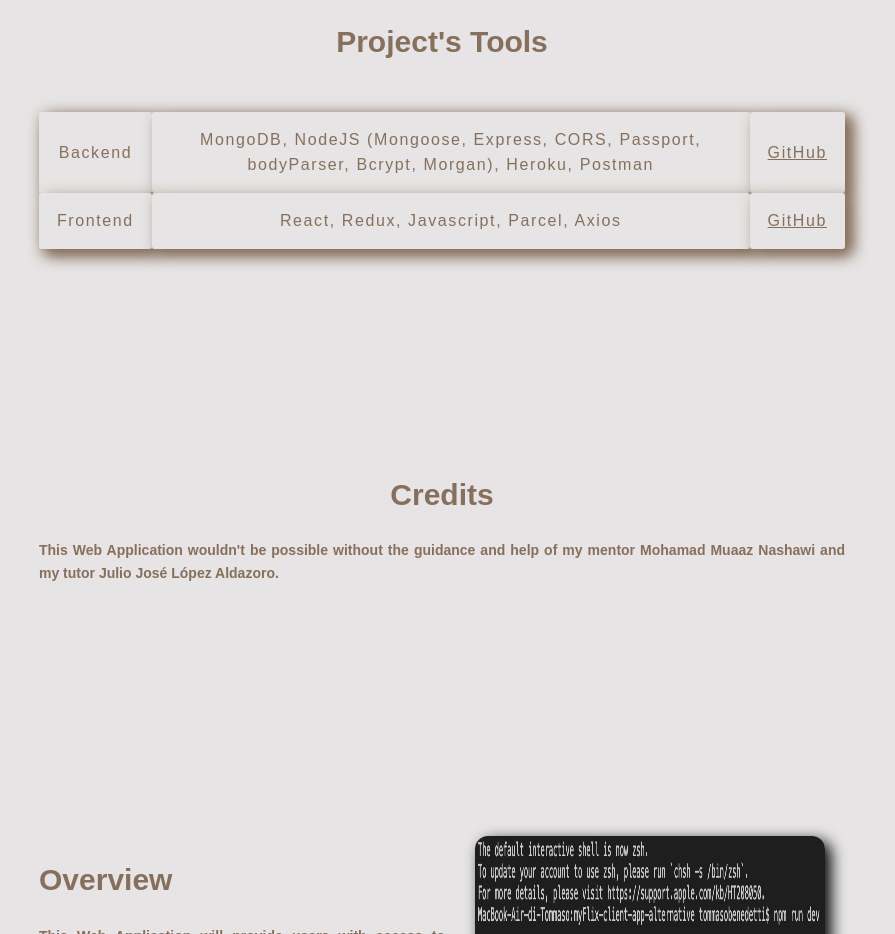
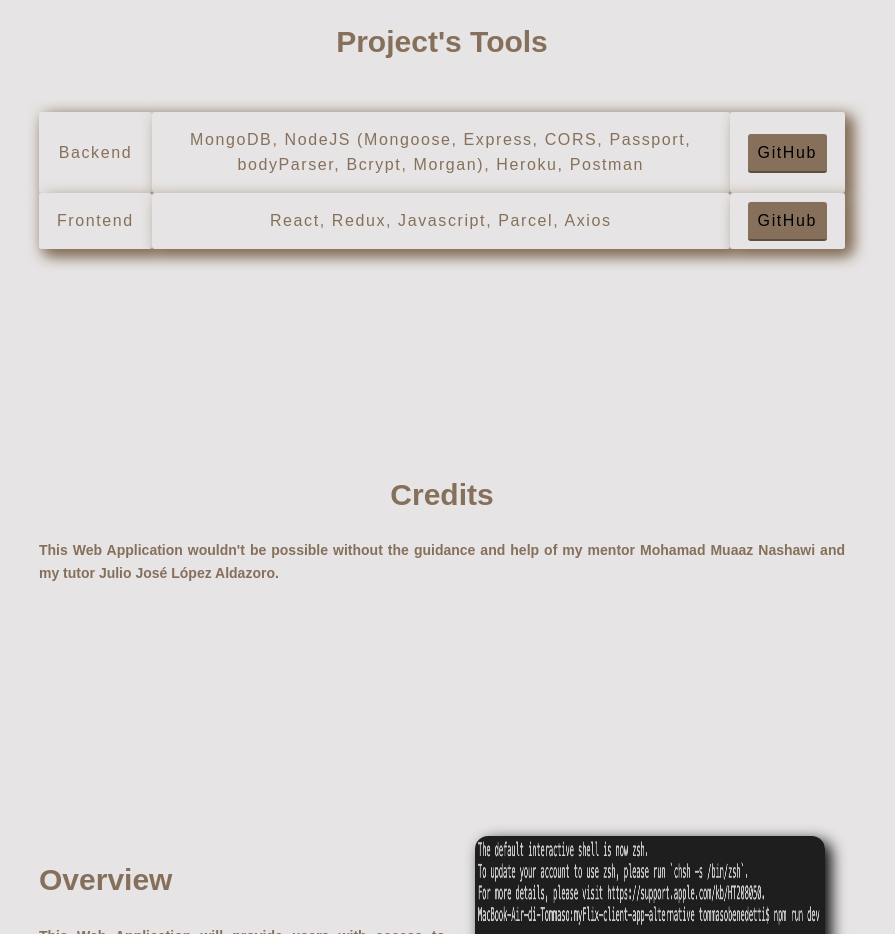
Before and after one commit to tommasobenedetti/portfolio-website, a plain HTML site: page case-study.html in a window 1280 px wide. Shown: the part 1120-2054 px from the top of the page, without its empty margins (198-1093 px from the left). Drawn offline with Linux system fonts and the light colour scheme.

Commit message:
Update case-study.html

```diff
--- a/case-study.html
+++ b/case-study.html
@@ -96,14 +96,15 @@
                         <td>MongoDB, NodeJS (Mongoose, Express, CORS, Passport, bodyParser, Bcrypt, Morgan), Heroku,
                             Postman
                         </td>
-                        <td><a href="https://github.com/tommasobenedetti/movie_api" target="_blank">GitHub</a>
+                        <td><a href="https://github.com/tommasobenedetti/movie_api" target="_blank"
+                                class="button">GitHub</a>
                         </td>
                     </tr>
                     <tr class="child-table">
                         <td>Frontend</td>
                         <td>React, Redux, Javascript, Parcel, Axios</td>
-                        <td><a href="https://github.com/tommasobenedetti/myFlix-client-app-alternative"
-                                target="_blank">GitHub</a>
+                        <td><a href="https://github.com/tommasobenedetti/myFlix-client-app-alternative" target="_blank"
+                                class="button">GitHub</a>
                     </tr>
 
                 </tbody>
```
